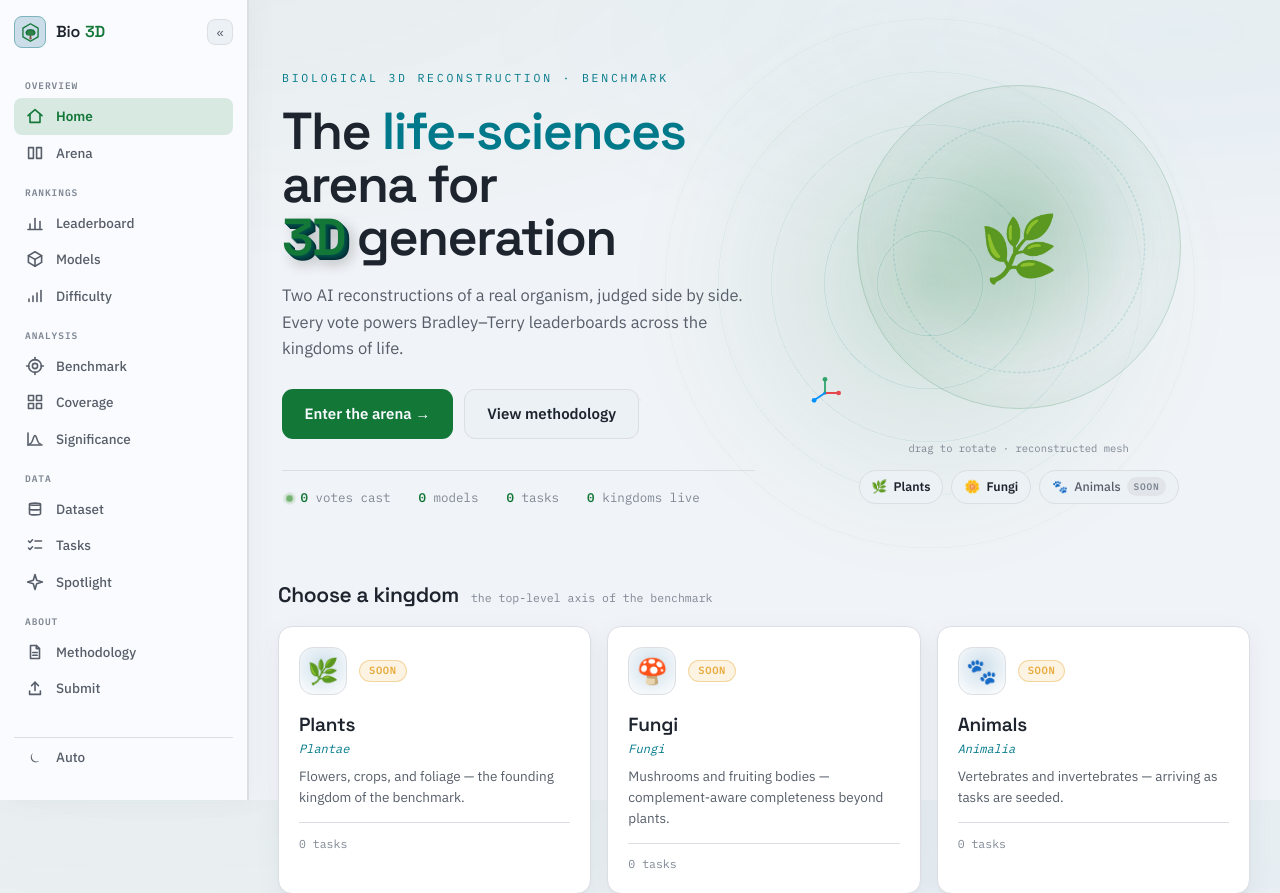
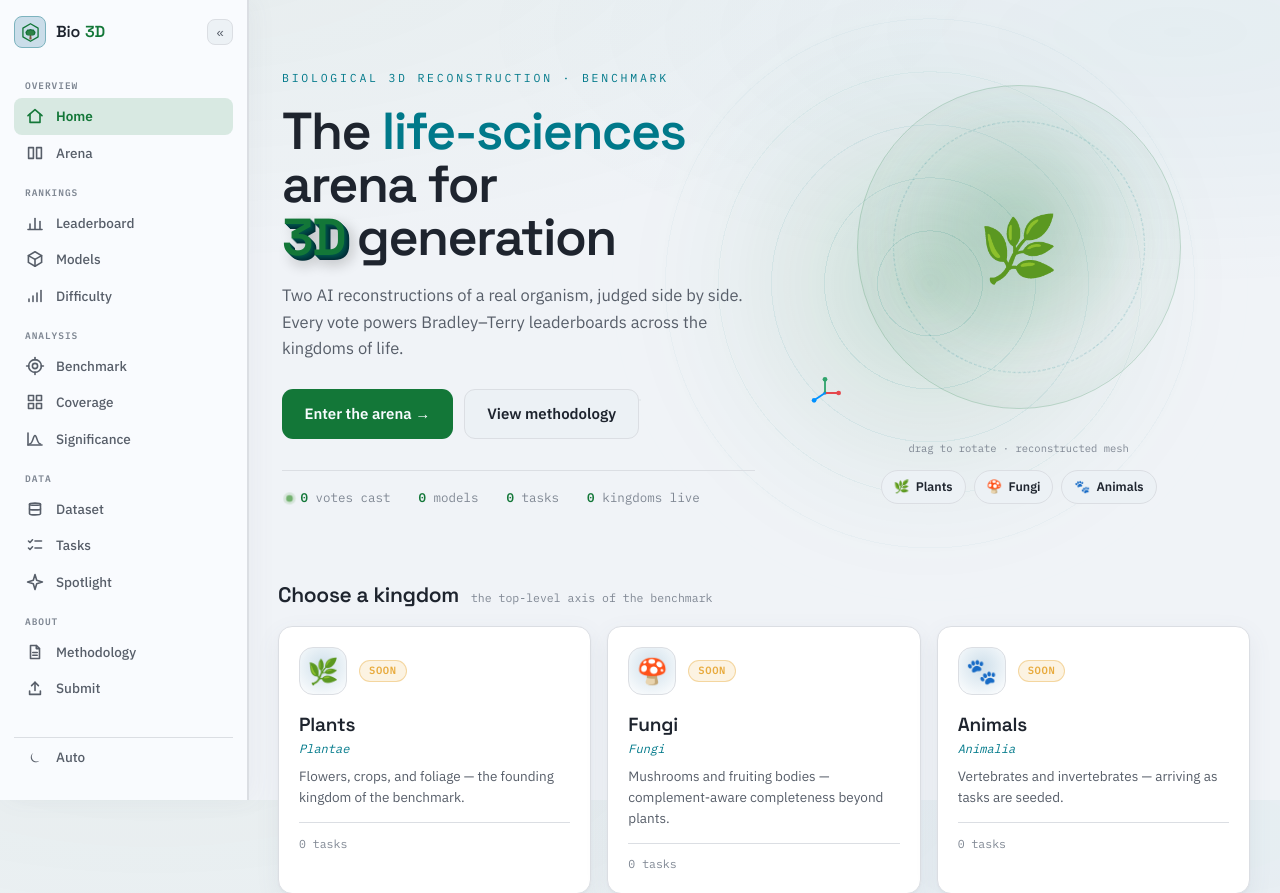
Before and after one commit to musharna/bio3d-arena, a FastAPI app: page / in a window 1280 px wide. Shown: the top 893 px of the page. Run offline with FastAPI, Linux system fonts and the light colour scheme; data that the repository does not hold is empty; some libraries are stand-ins or nearby versions.

Commit message:
fix(home): correct Fungi emoji (🍄 not 🌼) + Animals no longer 'soon'
The home hero kingdom pills hard-coded U+1F33C (🌼 blossom) for Fungi —
the correct mushroom is U+1F344 (🍄), matching kingdoms.KINGDOM_EMOJI and
the shell selector. Animals shipped (SP2/SP3, all three kingdoms live in
the DB), so drop the static is-soon class + 'soon' badge from the Animals
pill; the data-driven kingdom cards already render it live. Remove the now
-orphaned .b3d-hero-pill.is-soon / .b3d-hero-pill-soon CSS.

Co-Authored-By: Claude Opus 4.8 <noreply@anthropic.com>
Claude-Session: https://claude.ai/code/session_01UPD1fSvrxctGtpZDiKEyVR

```diff
--- a/app/static/style.css
+++ b/app/static/style.css
@@ -2895,21 +2895,6 @@ details.group[open] > summary.group-title::before {
   font-weight: 600;
   color: var(--text);
 }
-.b3d-hero-pill.is-soon {
-  color: var(--muted);
-  font-weight: 500;
-}
-.b3d-hero-pill-soon {
-  font-family: "IBM Plex Mono", monospace;
-  font-size: 9.5px;
-  font-weight: 600;
-  letter-spacing: 0.08em;
-  text-transform: uppercase;
-  color: var(--faint);
-  background: color-mix(in oklch, var(--border) 60%, transparent);
-  border-radius: var(--r-pill);
-  padding: 0.15rem 0.4rem;
-}
 
 .b3d-section-head {
   display: flex;
--- a/app/templates/home.html
+++ b/app/templates/home.html
@@ -76,11 +76,8 @@ reconstruction benchmark{% endblock %} {% block content %}
       >
       <div class="b3d-hero-kingdom-pills">
         <span class="b3d-hero-pill"><span aria-hidden="true">&#127807;</span> Plants</span>
-        <span class="b3d-hero-pill"><span aria-hidden="true">&#127804;</span> Fungi</span>
-        <span class="b3d-hero-pill is-soon"
-          ><span aria-hidden="true">&#128062;</span> Animals
-          <span class="b3d-hero-pill-soon">soon</span></span
-        >
+        <span class="b3d-hero-pill"><span aria-hidden="true">&#127812;</span> Fungi</span>
+        <span class="b3d-hero-pill"><span aria-hidden="true">&#128062;</span> Animals</span>
       </div>
     </div>
   </div>
```
